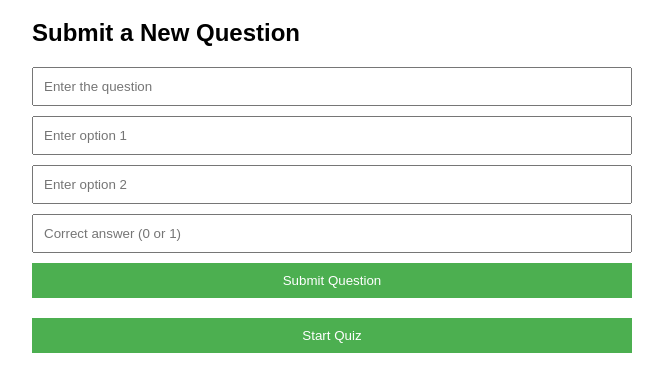
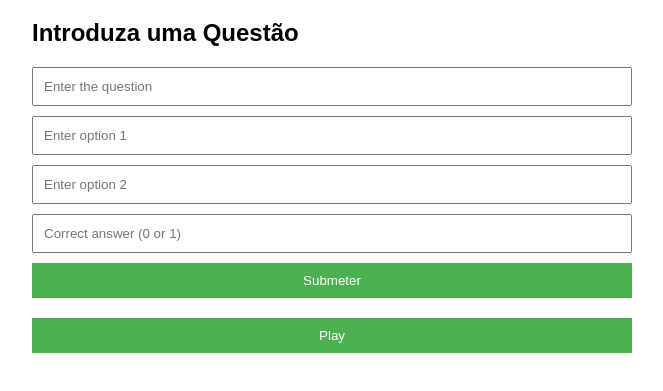
Before and after one commit to Lefaun/QuizzGame, a website: page index.html in a window 1280 px wide. Shown: the part 81-472 px from the top of the page, without its empty margins (308-971 px from the left). Drawn offline with Linux system fonts and the light colour scheme.

Commit message:
Update index.html

```diff
--- a/index.html
+++ b/index.html
@@ -3,7 +3,7 @@
 <head>
     <meta charset="UTF-8">
     <meta name="viewport" content="width=device-width, initial-scale=1.0">
-    <title>Online Quiz Game (Question Submission)</title>
+    <title>Online Quiz Game (Submeta a sua Questão)</title>
     <style>
         body {
             font-family: Arial, sans-serif;
@@ -40,18 +40,18 @@
     <h1>Online Quiz Game</h1>
 
     <div class="submit-form">
-        <h2>Submit a New Question</h2>
+        <h2>Introduza uma Questão</h2>
         <form id="questionForm">
             <input type="text" id="question" placeholder="Enter the question" required>
             <input type="text" id="option1" placeholder="Enter option 1" required>
             <input type="text" id="option2" placeholder="Enter option 2" required>
             <input type="number" id="correctAnswer" placeholder="Correct answer (0 or 1)" min="0" max="1" required>
-            <button type="submit">Submit Question</button>
+            <button type="submit">Submeter</button>
         </form>
         <div id="submitResult"></div>
     </div>
 
-    <button onclick="startQuiz()">Start Quiz</button>
+    <button onclick="startQuiz()">Play</button>
 
     <div id="quiz"></div>
     <div id="result"></div>
```
